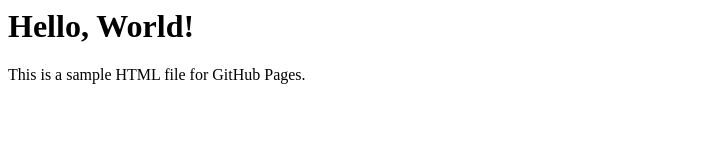
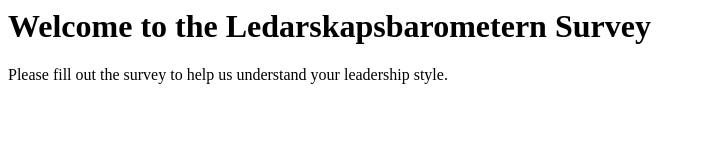
Before and after one commit to Framfot/Ledarskapstest, a plain HTML site: page index.html in a window 1280 px wide. Shown: the whole page, without its empty margins (0-705 px from the left). Drawn offline with Linux system fonts and the light colour scheme.

Commit message:
Push complete Ledarskapsbarometern survey as index.html

```diff
--- a/index.html
+++ b/index.html
@@ -1,9 +1,9 @@
 <html>
 <head>
-    <title>Welcome to GitHub Pages</title>
+    <title>Ledarskapsbarometern Survey</title>
 </head>
 <body>
-    <h1>Hello, World!</h1>
-    <p>This is a sample HTML file for GitHub Pages.</p>
+    <h1>Welcome to the Ledarskapsbarometern Survey</h1>
+    <p>Please fill out the survey to help us understand your leadership style.</p>
 </body>
 </html>
```
